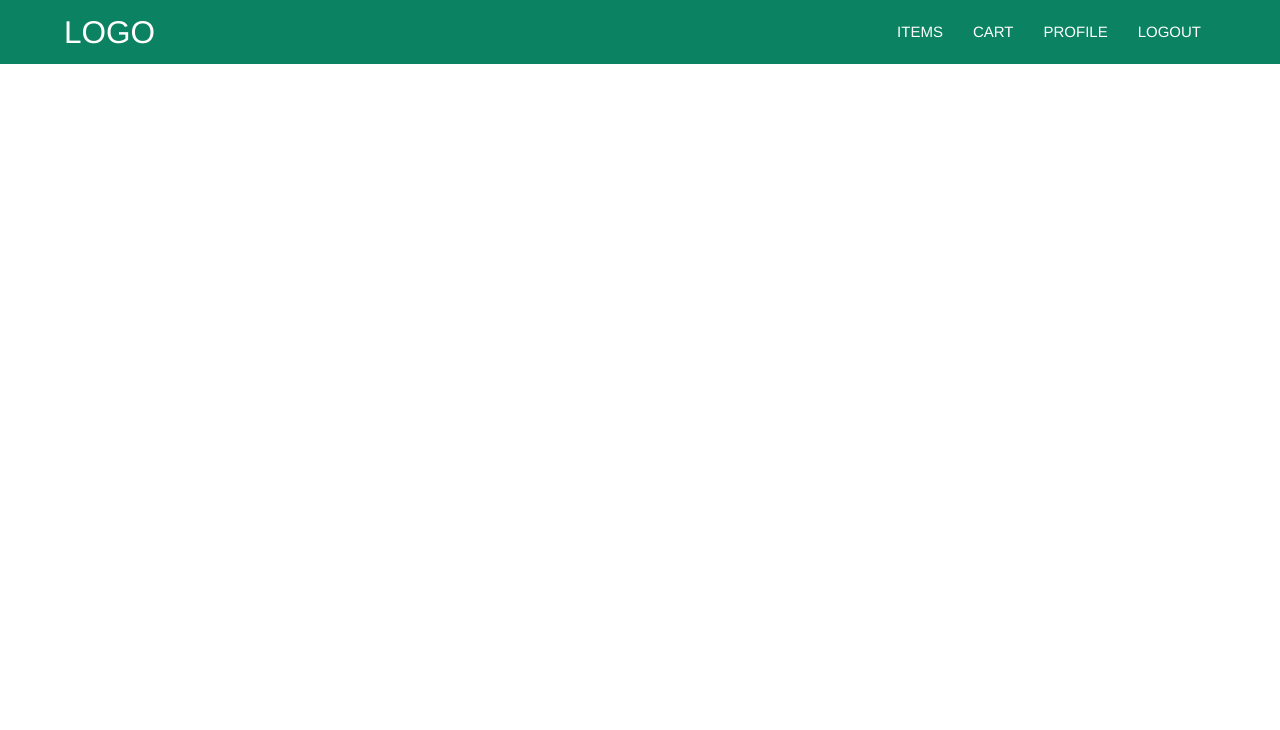
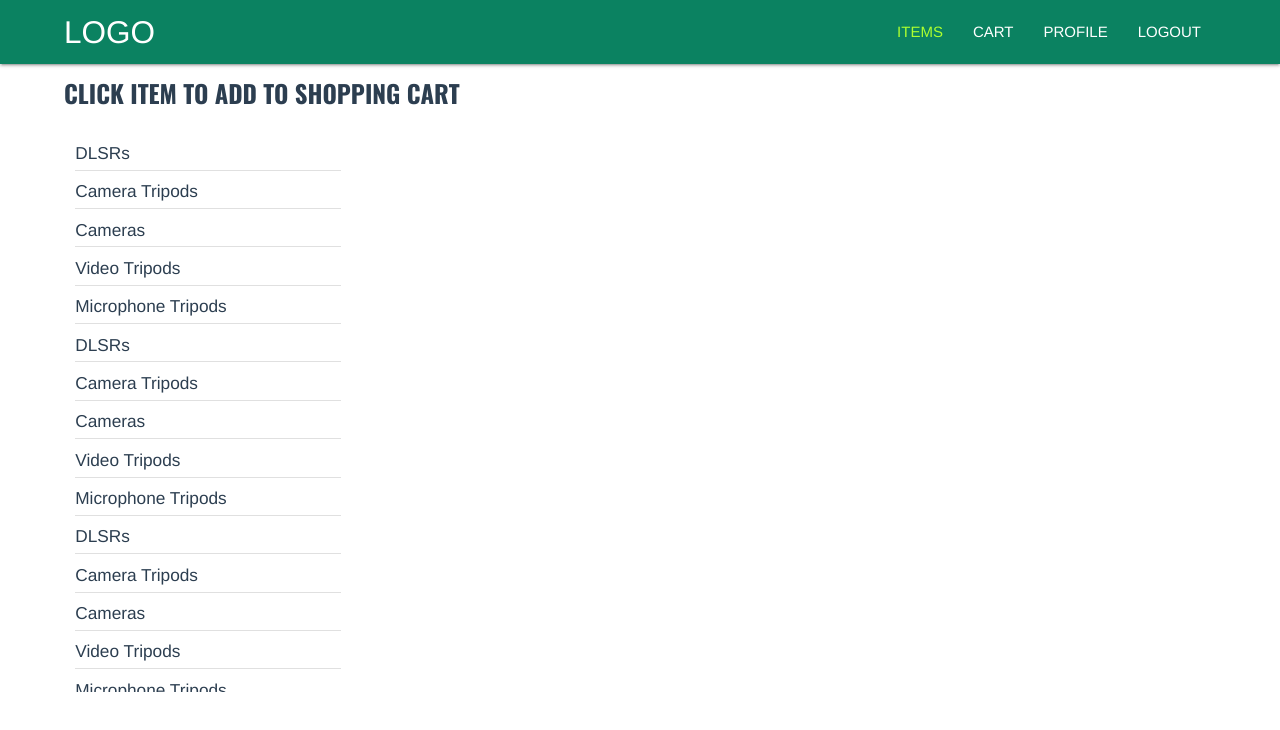
Before and after one commit to jerielbenavides/vue_items_checkout, a Vue app: page /loan in a window 1280 px wide. Shown: the top 730 px of the page. Built offline with nearby package versions, Linux system fonts and the light colour scheme.

Commit message:
Scrolling categories

```diff
--- a/src/App.vue
+++ b/src/App.vue
@@ -20,7 +20,7 @@ export default {
   },
   data() {
     return {
-      links: [["Items", "items"],["Cart",'cart'],["Profile", 'profile'],["Logout", 'logout']]
+      links: [["Items", "loan"],["Cart",'cart'],["Profile", 'profile'],["Logout", 'logout']]
     }
   },
   methods: {
--- a/src/router/index.js
+++ b/src/router/index.js
@@ -2,6 +2,7 @@ import Vue from 'vue'
 import VueRouter from 'vue-router'
 import Home from '../views/Home.vue'
 import Login from '../views/Login.vue'
+import Items from '../views/Items.vue'
 
 Vue.use(VueRouter)
 
@@ -15,6 +16,11 @@ const routes = [
     path: '/home',
     name: 'Home',
     component: Home
+  },
+  {
+    path: '/loan',
+    name: 'Items',
+    component: Items
   },
   {
     path: '/about',
--- /dev/null
+++ b/src/views/Items.vue
@@ -0,0 +1,38 @@
+<template>
+    <div class="row container">
+        <h5>CLICK ITEM TO ADD TO SHOPPING CART</h5>
+        <div class="items_container col s12 m12 l3">
+            <div v-for="(category, index) in itemCategories" :key="index">
+                    <article :id="category"><h6>{{ itemCategories[index] }}</h6><div class="divider"></div></article>
+            </div>
+        </div>
+        <div class="col s12 m12 l9">
+
+        </div>
+    </div>
+</template>
+
+<script>
+
+export default {
+    name: 'Items',
+    components: {
+
+    },
+    data() {
+    return {
+        itemCategories: ['DLSRs', 'Camera Tripods', 'Cameras', 'Video Tripods', 'Microphone Tripods', 'DLSRs', 'Camera Tripods', 'Cameras', 'Video Tripods', 'Microphone Tripods', 'DLSRs', 'Camera Tripods', 'Cameras', 'Video Tripods', 'Microphone Tripods', 'DLSRs', 'Camera Tripods', 'Cameras', 'Video Tripods', 'Microphone Tripods']
+    }
+},
+}
+</script>
+
+<style scoped>
+
+.items_container{
+    /* padding: 100px; */
+    margin-top: 1em;
+    max-height: 70vh;
+    overflow-y: scroll;
+}
+</style>
```
